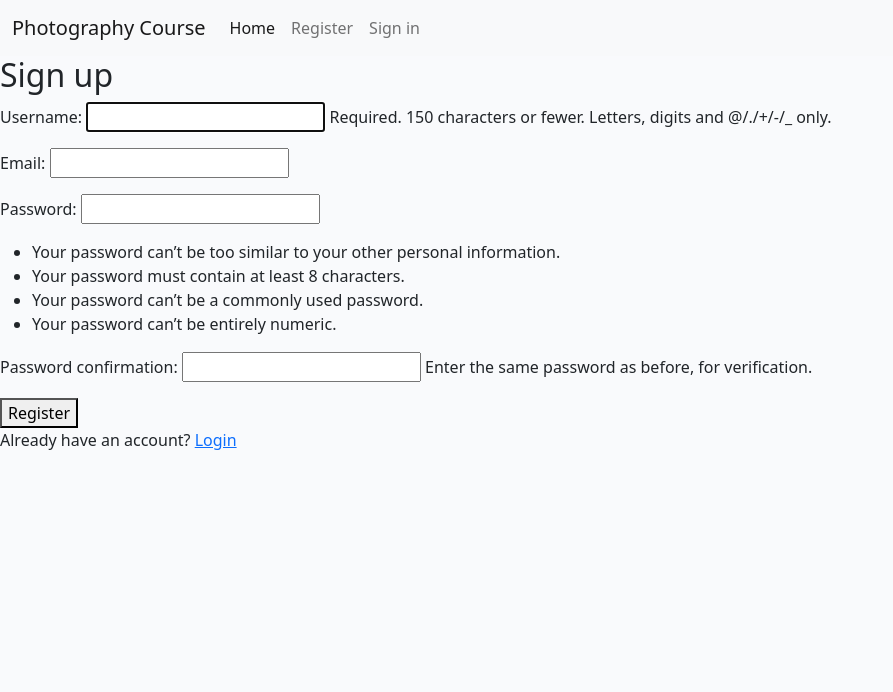
After one commit to axtegenarnoldt/Photography-course, a Django app: page /register/ in a window 1280 px wide. The commit adds this page. Shown: the top 692 px of the page, without its empty margins (0-893 px from the left). Run offline with Django 4.2, Linux system fonts and the light colour scheme.

Commit message:
add forms.py and register.html
add comments and register to views.py, course_detail.html and models.py

```diff
--- /dev/null
+++ b/coursebooker/forms.py
@@ -0,0 +1,17 @@
+from .models import Comment
+from django import forms
+from django.contrib.auth.forms import UserCreationForm
+from django.contrib.auth.models import User
+
+
+class CommentForm(forms.ModelForm):
+    class Meta:
+        model = Comment
+        fields = ('text',)
+
+class RegistrationForm(UserCreationForm):
+    email = forms.EmailField(required=True)
+
+    class Meta:
+        model = User
+        fields = ['username', 'email', 'password1', 'password2']
--- a/coursebooker/urls.py
+++ b/coursebooker/urls.py
@@ -4,4 +4,5 @@ from django.urls import path
 urlpatterns = [
     path('', views.CourseList.as_view(), name='home'),
     path('courses/<slug:course_slug>/', views.course_detail, name='course_detail'),
+    path('register/', views.register, name='register'),
 ]
--- a/coursebooker/views.py
+++ b/coursebooker/views.py
@@ -1,7 +1,10 @@
 from django.shortcuts import get_object_or_404
-from django.shortcuts import render
+from django.shortcuts import render, redirect
 from django.views.generic import ListView, DetailView, View
 from .models import Course
+from .forms import CommentForm
+from django.contrib.auth import login, authenticate, logout
+from .forms import RegistrationForm
 
 # Create your views here.
 class CourseList(ListView):
@@ -21,4 +24,21 @@ class CourseDetail(DetailView):
 def course_detail(request, course_slug):
     course = get_object_or_404(Course, slug=course_slug)
     # Add any additional logic here
-    return render(request, 'course_detail.html', {'course': course})
+    comments = course.comments.filter(approved=True).order_by('-created_on')
+
+    return render(request, 'course_detail.html', {
+        'course': course,
+        'comments': comments,
+    })
+
+def register(request):
+    if request.method == 'POST':
+        form = RegistrationForm(request.POST)
+        if form.is_valid():
+            user = form.save()
+            login(request, user)
+            return redirect('home')  # Redirect to the homepage after successful registration
+    else:
+        form = RegistrationForm()
+
+    return render(request, 'register.html', {'form': form})
--- a/photocourse/urls.py
+++ b/photocourse/urls.py
@@ -23,6 +23,6 @@
 urlpatterns = [
     path('admin/', admin.site.urls),
     path('summernote/', include('django_summernote.urls')),
-    path("", include("coursebooker.urls"), name='coursebooker-urls')
+    path("", include("coursebooker.urls"), name='coursebooker-urls'),
 
 ]
--- a/static/css/style.css
+++ b/static/css/style.css
@@ -191,3 +191,11 @@ footer {
     margin-top: auto;
     width: 100%;
 }
+
+
+/* For small screen sizes */
+@media screen and (max-width: 600px) {
+    .xs-col-width {
+        width: auto;
+    }
+}
--- a/templates/base.html
+++ b/templates/base.html
@@ -43,7 +43,7 @@
                 <a class="nav-link active" aria-current="page" href="#">Home</a>
               </li>
               <li class="nav-item">
-                <a class="nav-link" href="#">Register</a>
+                <a class="nav-link" href="{% url 'register' %}">Register</a>
               </li>
               <li class="nav-item">
                 <a class="nav-link" href="#">Sign in</a>
--- /dev/null
+++ b/templates/register.html
@@ -0,0 +1,14 @@
+{% extends 'base.html' %}
+{% block body_class %}{ }{% endblock %}
+{% load static %}
+
+{% block content %}
+<h2>Sign up</h2>
+<form method="post">
+    {% csrf_token %}
+    {{ form.as_p }}
+    <button type="submit">Register</button>
+</form>
+
+<p>Already have an account? <a href="{% url 'login' %}">Login</a></p>
+{% endblock %}
```
Also changed, not shown: templates/course_detail.html (+52 -1 lines).
